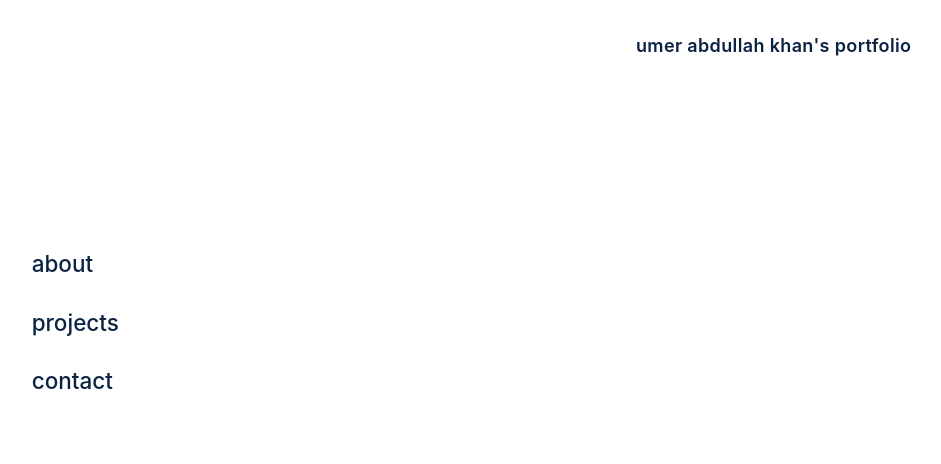
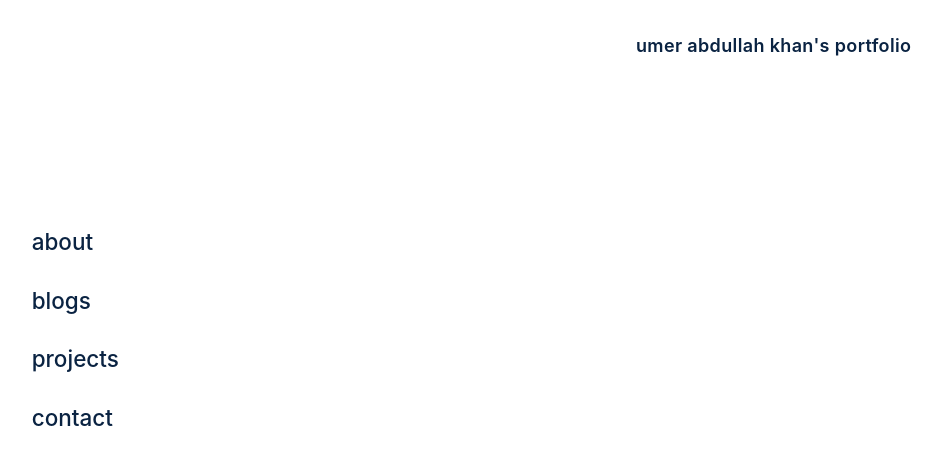
Before and after one commit to ukhanseecs/portfolio, a plain HTML site: page index.html in a window 1280 px wide. Shown: the whole page, without its empty margins (183-1124 px from the left). Drawn offline with Linux system fonts and the light colour scheme.

Commit message:
add blogs

```diff
--- a/index.html
+++ b/index.html
@@ -16,6 +16,7 @@
     <div class="home-links" aria-label="Main navigation">
       <ul>
         <li><a href="pages/about.html">About</a></li>
+        <li><a href="pages/blogs.html">Blogs</a></li>
         <li><a href="pages/projects.html">Projects</a></li>
         <li><a href="pages/contact.html">Contact</a></li>
       </ul>
```
Also changed, not shown: pages/blogs.html (added).
